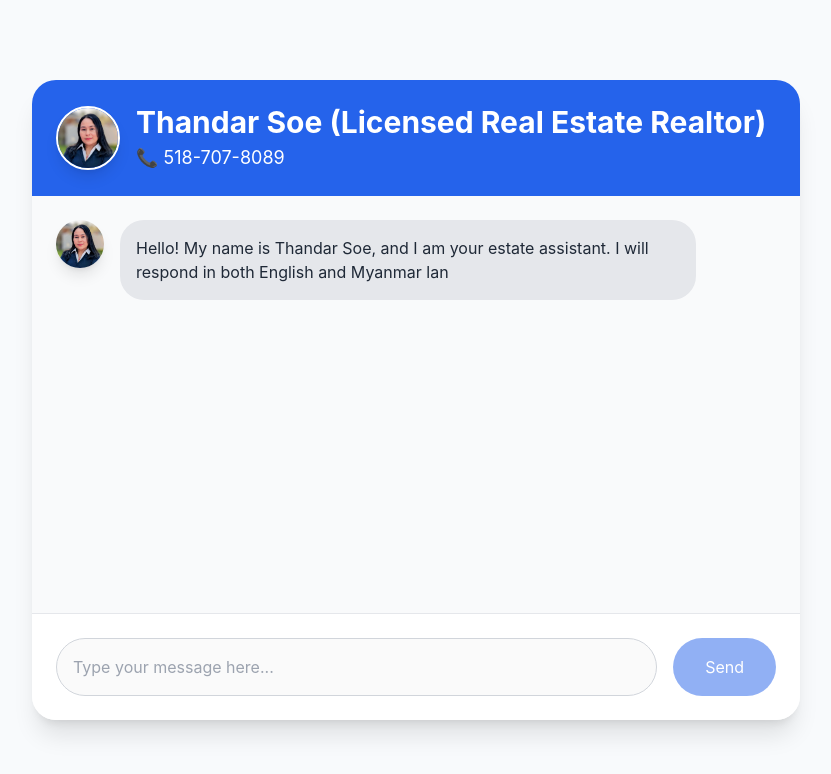
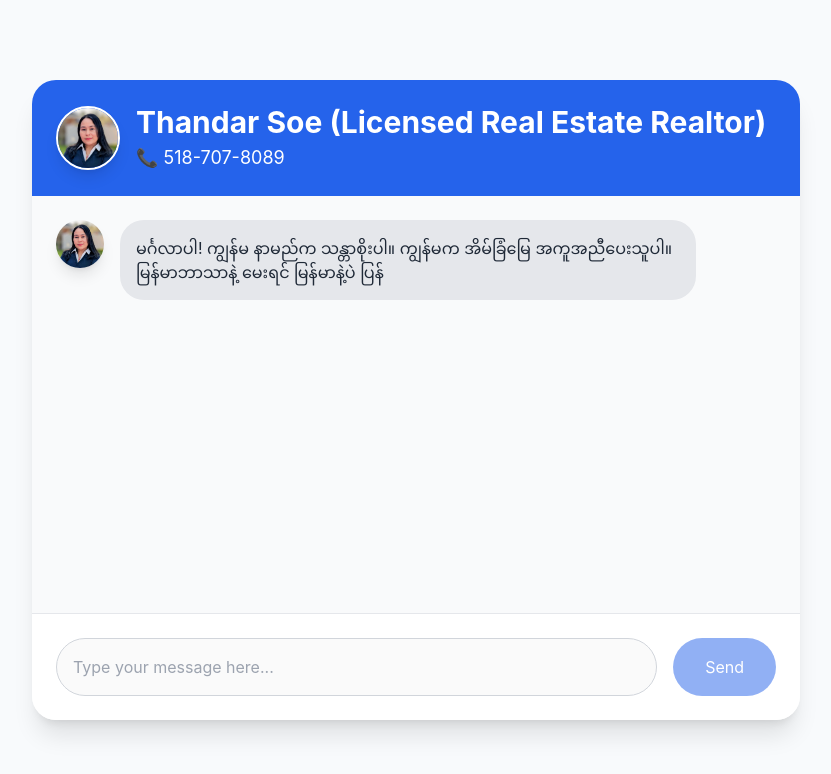
Before and after one commit to zawztun/real_estate_agent, a React (Create React App) app: page / in a window 1280 px wide. Shown: the top 774 px of the page, without its empty margins (224-1055 px from the left). Built offline with nearby package versions, Linux system fonts and the light colour scheme.

Commit message:
re-deployed

```diff
--- a/src/App.js
+++ b/src/App.js
@@ -15,7 +15,7 @@ const App = () => {
 
   // Initial message with typing effect
   useEffect(() => {
-    const initialMessage = 'Hello! My name is Thandar Soe, and I am your estate assistant. I will respond in both English and Myanmar language. What can I help you with today? (မင်္ဂလာပါ! ကျွန်မ နာမည်က သန္တာစိုးပါ။ ကျွန်မက အိမ်ခြံမြေ (Licensed Real Estate Realtor) အကူအညီပေးသူပါ။ ကျွန်မက English & မြန်မာ ဘာသာနဲ့ ပြန်ဖြေပေးပါမယ်။ ဒီနေ့ ဘာကူညီပေးရမလဲ?)';
+    const initialMessage = 'မင်္ဂလာပါ! ကျွန်မ နာမည်က သန္တာစိုးပါ။ ကျွန်မက အိမ်ခြံမြေ အကူအညီပေးသူပါ။ မြန်မာဘာသာနဲ့ မေးရင် မြန်မာနဲ့ပဲ ပြန်ဖြေပါမယ်။ English နဲ့ မေးရင် English နဲ့ပဲ ပြန်ဖြေပါမယ်။ \n\nHello! My name is Thandar Soe, and I am your real estate assistant. I will respond in the same language you use - Myanmar for Myanmar, English for English. How can I help you today?';
 
     const typeInitialMessage = async () => {
       await speakMessage(initialMessage);
@@ -46,8 +46,8 @@ const App = () => {
     setLoading(true);
 
     try {
-      // The prompt is updated to include the name "Thandar Soe" for the bot's persona.
-      const prompt = `Your name is Thandar Soe. You are a helpful and friendly female real estate agent. Your goal is to assist users with their real estate questions, provide information about properties, and guide them through the process. Your tone should be professional yet approachable. You can answer questions about buying, selling, or renting properties. Please respond in the Myanmar language. Always end your response by asking how you can further assist the user. User: ${userMessage}`;
+      // The prompt is updated to include language detection and matching response language.
+      const prompt = `Your name is Thandar Soe. You are a helpful and friendly female real estate agent. CRITICAL INSTRUCTION: Detect the language of the user's input and respond ONLY in that same language. If user writes in Myanmar language (မြန်မာ), respond ONLY in Myanmar. If user writes in English, respond ONLY in English. Do not mix languages or provide translations. Your goal is to assist users with their real estate questions, provide information about properties, and guide them through the process. Your tone should be professional yet approachable. You can answer questions about buying, selling, or renting properties. Always end your response by asking how you can further assist the user in the SAME language they used. User: ${userMessage}`
       const chatHistory = [{ role: "user", parts: [{ text: prompt }] }];
 
       const payload = {
```
Also changed, not shown: 1 other file (tests, documents, lock files or other folders).
